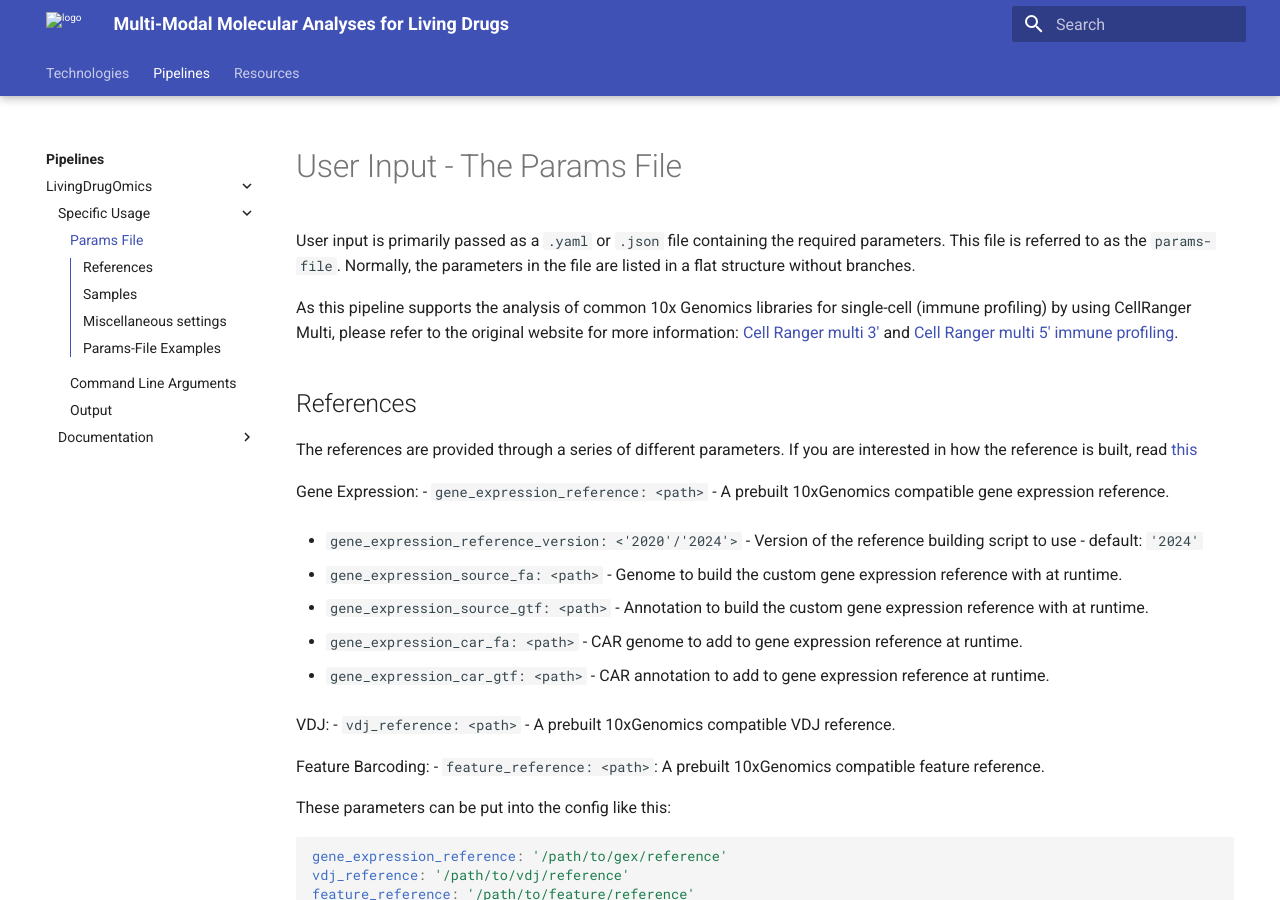
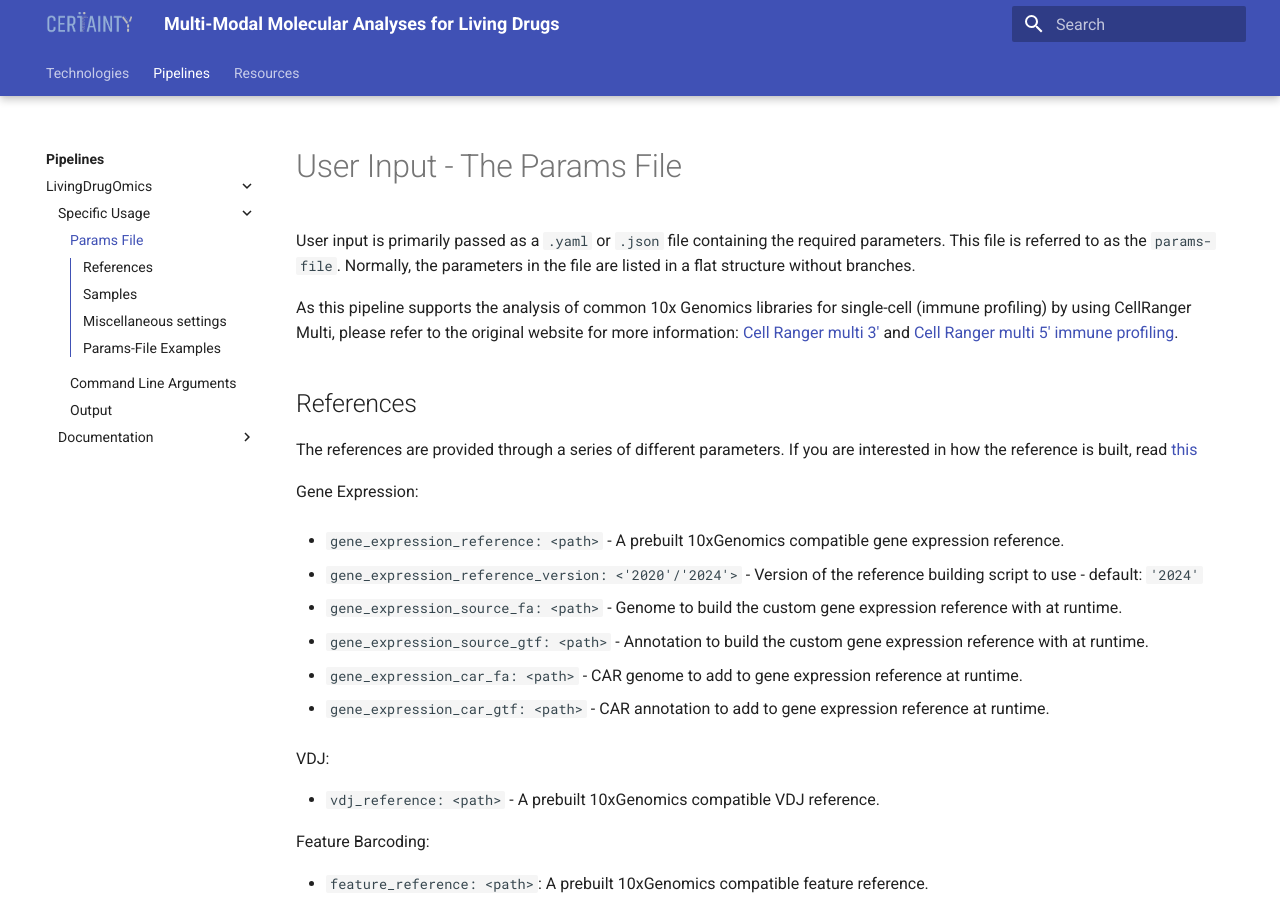
Before and after one commit to fraunhofer-izi/Living-Drugs-Wiki, an MkDocs documentation site: the page built from wiki/Home/Pipelines/LivingDrugOmics-Pipeline/Usage/params-file.md, in a window 1280 px wide and 900 px high. Built offline with MkDocs 1.6.1 and Material for MkDocs 9.7.7, drawn with Linux system fonts in a browser that asks for light colours.

Commit message:
Update logos

````diff
--- a/mkdocs.yml
+++ b/mkdocs.yml
@@ -43,7 +43,7 @@ theme:
     - navigation.tabs.sticky
     - navigation.indexes
     - toc.integrate
-  logo: uploads/Logo_light.png
+  logo: images/Logo_light.png
 
 extra_css:
   - stylesheets/extra.css
--- a/wiki/Home/Pipelines/LivingDrugOmics-Pipeline/Usage/params-file.md
+++ b/wiki/Home/Pipelines/LivingDrugOmics-Pipeline/Usage/params-file.md
@@ -7,6 +7,7 @@ As this pipeline supports the analysis of common 10x Genomics libraries for sing
 The references are provided through a series of different parameters. If you are interested in how the reference is built, read [this](../Documentation/reference_building.md)
 
 Gene Expression:
+
 - `gene_expression_reference: <path>` - A prebuilt 10xGenomics compatible gene expression reference.
 
 - `gene_expression_reference_version: <'2020'/'2024'>` - Version of the reference building script to use - default: `'2024'`
@@ -20,9 +21,11 @@ Gene Expression:
 - `gene_expression_car_gtf: <path>` - CAR annotation to add to gene expression reference at runtime.
 
 VDJ:
+
 - `vdj_reference: <path>` - A prebuilt 10xGenomics compatible VDJ reference.
 
 Feature Barcoding:
+
 - `feature_reference: <path>`: A prebuilt 10xGenomics compatible feature reference.
 
 These parameters can be put into the config like this:
@@ -38,6 +41,7 @@ Note that only the references that will actually be used are necessary. For inst
 Regarding the `gene_expression_*` parameters, it is important to understand that the behavior of the pipeline changes depending on the parameters provided. This is because the pipeline can build a gene expression reference at runtime if the appropriate files are provided (at least `gene_expression_source_fa` and `gene_expression_source_gtf`). If `gene_expression_reference` is set then the parameters `gene_expression_source_fa` and `gene_expression_source_gtf` are ignored, as it would be unnecessary to build a new reference if a pre-built reference is provided. The `gene_expression_car_fa` and `gene_expression_car_gtf` parameters also come into play when building a **custom reference (e.g. for detection of CAR mapping reads)**, as they are concatenated with their source counterparts if set. However, they are not simply ignored when `gene_expression_reference` is set. This is useful if you have a prebuilt custom reference with a concatenated CAR construct because in order for the pipeline to build metrics around the CAR construct it needs the unconcatenated construct. To do this just provide both `gene_expression_reference` as well as `gene_expression_car_fa` and `gene_expression_car_gtf`.
 
 ## Samples
+
 Unlike other parameters, the `samples` parameter is a list of maps. Each sample consists of the attributes `name` and `libraries`. The `name` attribute is an identifier for the sample and is used when naming the output. `libraries`, on the other hand, is, again, a list of maps. Each entry in `libraries` represents a 10x Genomics library and must include the fields `fastq_path`, `fastq_id`, and `feature_types`. These fields correspond to the [definitions used by Cell Ranger Multi](https://www.10xgenomics.com/support/software/cell-ranger/latest/advanced/cr-multi-config-csv-opts#libraries). When compiled, the value of `samples` might look like this:
 
 ```yaml
````
Also changed, not shown: wiki/images/Logo with text_RGB.png (renamed from wiki/images/unused/Logo with text_RGB.png), wiki/images/Logo_RGB.png (renamed from wiki/images/unused/Logo_RGB.png), wiki/images/Logo_light.png (renamed from wiki/images/unused/Logo_light.png), wiki/images/logo.png (renamed from wiki/images/unused/logo.png).
